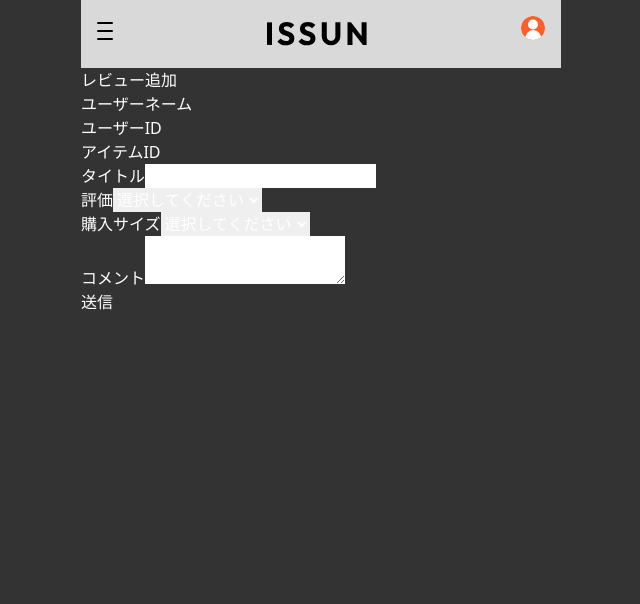
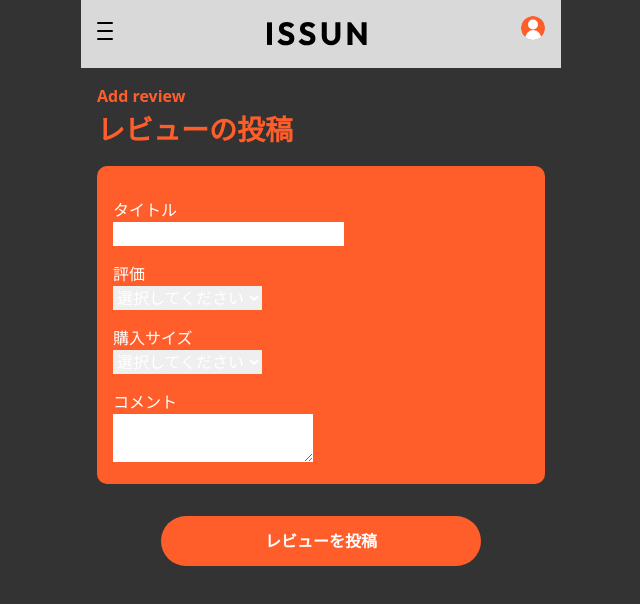
Before and after one commit to nobyn0312/ISSUN_app, a Next.js app: page /review/create in a window 1280 px wide. Shown: the top 604 px of the page, without its empty margins (319-959 px from the left). Built offline with nearby package versions, Linux system fonts and the light colour scheme; no server answers.

Commit message:
review/create レビュー作成画面のスタイル修正

```diff
--- a/src/app/review/create/page.tsx
+++ b/src/app/review/create/page.tsx
@@ -6,6 +6,8 @@ import { addDoc, collection } from "firebase/firestore";
 import { firestore } from "@/firebase";
 import { useAuthContext } from "@/app/context/AuthContext";
 import { useSearchParams } from "next/navigation";
+import { ContentsAreaOrange } from "@/components/ContentsArea";
+import { PrimaryButton } from "@/components/Button";
 
 const Review = () => {
 	const { user, username } = useAuthContext();
@@ -13,12 +15,10 @@ const Review = () => {
 	const searchParams = useSearchParams();
 	const itemId = searchParams.get("itemId");
 
-
 	const [title, setTitle] = useState("");
 	const [rate, setRate] = useState("");
 	const [size, setSize] = useState("");
 	const [comment, setComment] = useState("");
-
 
 	const handleSubmit = async (e: React.FormEvent) => {
 		e.preventDefault();
@@ -54,25 +54,38 @@ const handleSubmit = async (e: React.FormEvent) => {
 	return (
 		<>
 			<Header />
-			<h2>レビュー追加</h2>
+			<div style={{ padding: "16px" }}>
+				<p style={{ fontSize: "16px", fontWeight: "bold", color: "#FF5E2A" }}>
+					Add review
+				</p>
+				<h2 style={{ fontSize: "28px", fontWeight: "bold", color: "#FF5E2A" }}>
+					レビューの投稿
+				</h2>
+			</div>
 
-			<p>ユーザーネーム</p>
+			{/* <p>ユーザーネーム</p>
 			<p>{username}</p>
 			<p>ユーザーID</p>
 			<p>{userId}</p>
 			<p>アイテムID</p>
-			<p>{itemId}</p>
+			<p>{itemId}</p> */}
+
 			<form onSubmit={handleSubmit}>
+				<ContentsAreaOrange style={{ marginBottom: "32px" }}>
+					<div style={{ padding: "16px 0px 0" }}>
 						<label htmlFor='title'>タイトル</label>
+						<br />
 						<input
 							type='text'
 							id='title'
 							value={title}
 							onChange={(e) => setTitle(e.target.value)}
 						/>
+					</div>
 
-				<div>
+					<div style={{ padding: "16px 0px 0" }}>
 						<label htmlFor='rate'>評価</label>
+						<br />
 						<select
 							id='rate'
 							value={rate}
@@ -87,8 +100,9 @@ const handleSubmit = async (e: React.FormEvent) => {
 						</select>
 					</div>
 
-				<div>
+					<div style={{ padding: "16px 0px 0" }}>
 						<label htmlFor='size'>購入サイズ</label>
+						<br />
 						<select
 							id='size'
 							value={size}
@@ -103,16 +117,18 @@ const handleSubmit = async (e: React.FormEvent) => {
 						</select>
 					</div>
 
-				<div>
+					<div style={{ padding: "16px 0px 0" }}>
 						<label htmlFor='comment'>コメント</label>
+						<br />
 						<textarea
 							id='comment'
 							value={comment}
 							onChange={(e) => setComment(e.target.value)}
 						/>
 					</div>
+				</ContentsAreaOrange>
 
-				<button type='submit'>送信</button>
+				<PrimaryButton type='submit'>レビューを投稿</PrimaryButton>
 			</form>
 		</>
 	);
```
Lines whose indentation alone changed are shown as unchanged.
